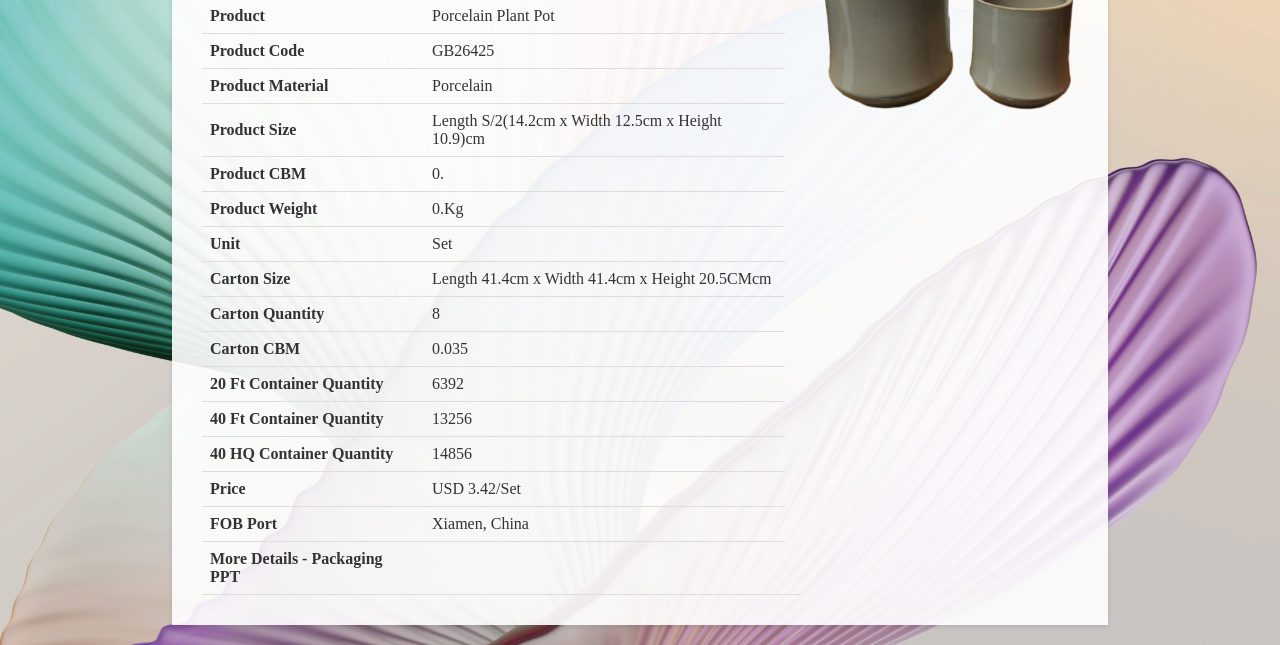
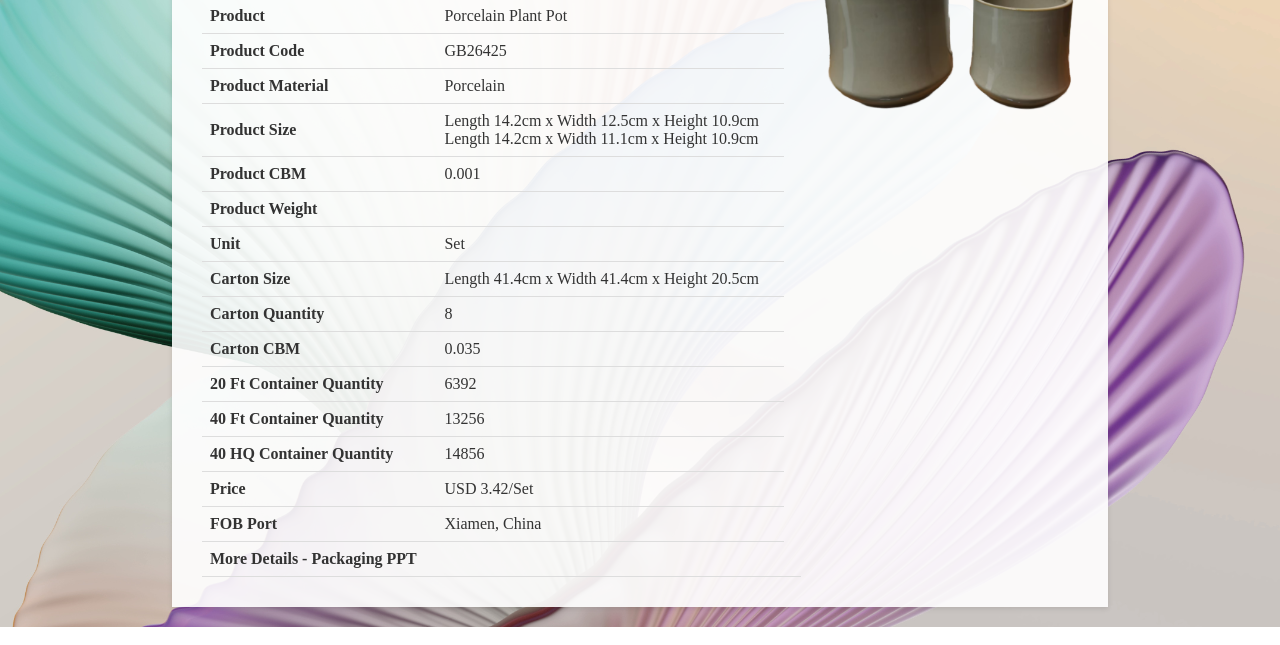
Before and after one commit to GBSLIT/GB26425, a plain HTML site: page index.html in a window 1280 px wide. Shown: the part 230-875 px from the top of the page. Drawn offline with Linux system fonts and the light colour scheme.

Commit message:
Update index.html

```diff
--- a/index.html
+++ b/index.html
@@ -149,15 +149,16 @@
                 </tr>
                 <tr>
                     <th>Product Size</th>
-                    <td>Length S/2(14.2cm x Width 12.5cm x Height 10.9)cm</td>
+                    <td>Length 14.2cm x Width 12.5cm x Height 10.9cm<br>
+					Length 14.2cm x Width 11.1cm x Height 10.9cm</td>
                 </tr>
                 <tr>
                     <th>Product CBM</th>
-                    <td>0.</td>
+                    <td>0.001</td>
                 </tr>
                 <tr>
                     <th>Product Weight</th>
-                    <td>0.Kg</td>
+                    <td></td>
                 </tr>
                 <tr>
                     <th>Unit</th>
@@ -165,7 +166,7 @@
                 </tr>
                 <tr>
                     <th>Carton Size</th>
-                    <td>Length 41.4cm x Width 41.4cm x Height 20.5CMcm</td>
+                    <td>Length 41.4cm x Width 41.4cm x Height 20.5cm</td>
                 </tr>
                 <tr>
                     <th>Carton Quantity</th>
```
